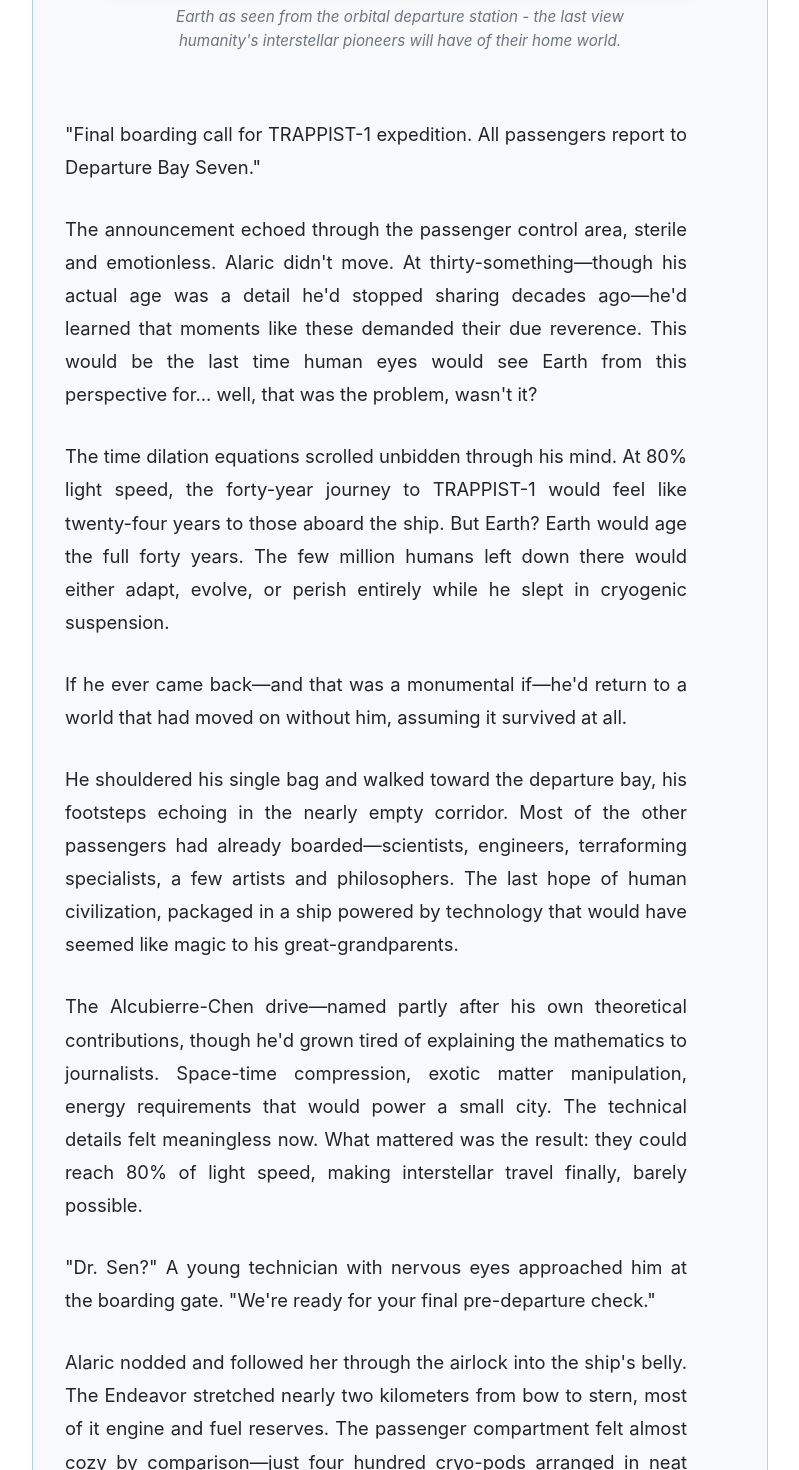
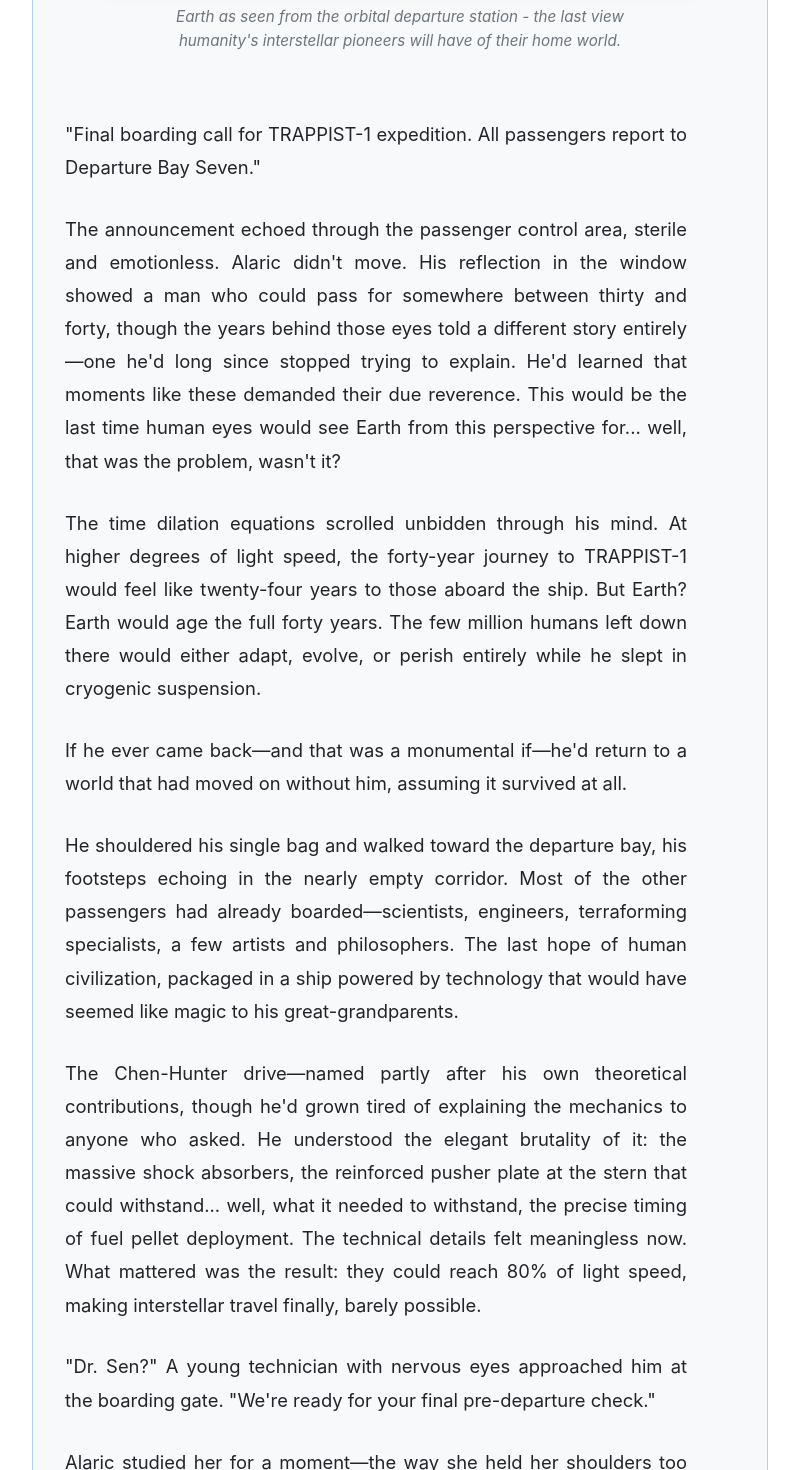
Before and after one commit to flipdidip/SciFiNovel, a React (Vite) app: page /chapter/1 in a window 1280 px wide. Shown: the part 1330-2800 px from the top of the page, without its empty margins (240-1039 px from the left). Built offline with nearby package versions, Linux system fonts and the light colour scheme.

Commit message:
Roughly finished Chapter 1

```diff
--- a/src/pages/Chapter1Page.tsx
+++ b/src/pages/Chapter1Page.tsx
@@ -9,6 +9,7 @@ const Chapter1Page = () => {
         <h1>Chapter 1: Farewell to the Blue Planet</h1>
         <div className="chapter-meta">
           <span className="chapter-date">Published: July 20, 2025</span>
+          <span className="chapter-updated">Last Updated: July 20, 2025</span>
           <span className="reading-time">~12 min read</span>
         </div>
       </div>
@@ -46,20 +47,22 @@ const Chapter1Page = () => {
 
           <ReadableParagraph>
             The announcement echoed through the passenger control area, sterile
-            and emotionless. Alaric didn't move. At thirty-something—though his
-            actual age was a detail he'd stopped sharing decades ago—he'd
-            learned that moments like these demanded their due reverence. This
-            would be the last time human eyes would see Earth from this
-            perspective for... well, that was the problem, wasn't it?
+            and emotionless. Alaric didn't move. His reflection in the window
+            showed a man who could pass for somewhere between thirty and forty,
+            though the years behind those eyes told a different story
+            entirely—one he'd long since stopped trying to explain. He'd learned
+            that moments like these demanded their due reverence. This would be
+            the last time human eyes would see Earth from this perspective
+            for... well, that was the problem, wasn't it?
           </ReadableParagraph>
 
           <ReadableParagraph>
             The time dilation equations scrolled unbidden through his mind. At
-            80% light speed, the forty-year journey to TRAPPIST-1 would feel
-            like twenty-four years to those aboard the ship. But Earth? Earth
-            would age the full forty years. The few million humans left down
-            there would either adapt, evolve, or perish entirely while he slept
-            in cryogenic suspension.
+            higher degrees of light speed, the forty-year journey to TRAPPIST-1
+            would feel like twenty-four years to those aboard the ship. But
+            Earth? Earth would age the full forty years. The few million humans
+            left down there would either adapt, evolve, or perish entirely while
+            he slept in cryogenic suspension.
           </ReadableParagraph>
 
           <ReadableParagraph>
@@ -77,13 +80,14 @@ const Chapter1Page = () => {
           </ReadableParagraph>
 
           <ReadableParagraph>
-            The Alcubierre-Chen drive—named partly after his own theoretical
-            contributions, though he'd grown tired of explaining the mathematics
-            to journalists. Space-time compression, exotic matter manipulation,
-            energy requirements that would power a small city. The technical
-            details felt meaningless now. What mattered was the result: they
-            could reach 80% of light speed, making interstellar travel finally,
-            barely possible.
+            The Chen-Hunter drive—named partly after his own theoretical
+            contributions, though he'd grown tired of explaining the mechanics
+            to anyone who asked. He understood the elegant brutality of it: the
+            massive shock absorbers, the reinforced pusher plate at the stern
+            that could withstand... well, what it needed to withstand, the
+            precise timing of fuel pellet deployment. The technical details felt
+            meaningless now. What mattered was the result: they could reach 80%
+            of light speed, making interstellar travel finally, barely possible.
           </ReadableParagraph>
 
           <ReadableParagraph>
@@ -92,16 +96,31 @@ const Chapter1Page = () => {
           </ReadableParagraph>
 
           <ReadableParagraph>
-            Alaric nodded and followed her through the airlock into the ship's
+            Alaric studied her for a moment—the way she held her shoulders too
+            rigid, the slight tremor in her voice that spoke of either
+            inexperience or carefully controlled fear. Her badge showed standard
+            clearance levels, nothing unusual, and read "Z. Nyota" in crisp
+            lettering. Zemirah, he noted, glancing at the full name beneath—a
+            beautiful name that meant "song" in Hebrew, if he remembered
+            correctly. But her eyes kept darting to the security checkpoint
+            behind him. Fresh out of training, he decided, probably assigned to
+            this detail because everyone else with seniority had found excuses
+            to be elsewhere during humanity's last exodus. No threat, just
+            another young person trying to do their job while the world ended
+            around them.
+          </ReadableParagraph>
+
+          <ReadableParagraph>
+            He nodded and followed her through the airlock into the ship's
             belly. The Endeavor stretched nearly two kilometers from bow to
             stern, most of it engine and fuel reserves. The passenger
             compartment felt almost cozy by comparison—just four hundred
             cryo-pods arranged in neat rows, each one a technological marvel
-            that could keep a human body stable for decades.
+            that could keep a normal human body stable for decades.
           </ReadableParagraph>
 
           <ReadableParagraph>
-            He knew exactly how it worked: controlled cellular dehydration,
+            Also knewing exactly how it worked: controlled cellular dehydration,
             metabolic suppression, neural activity reduced to barely detectable
             levels. The human body as close to death as possible while still
             remaining alive. Another triumph of engineering that had become
@@ -109,7 +128,7 @@ const Chapter1Page = () => {
           </ReadableParagraph>
 
           <ReadableParagraph>
-            "Pod 127," the technician said, gesturing to a unit near the
+            "Pod 127," she technician said, gesturing to a unit near the
             observation windows. "You'll have a view of TRAPPIST-1 when we
             arrive."
           </ReadableParagraph>
@@ -125,36 +144,57 @@ const Chapter1Page = () => {
             one last look through the ship's porthole. Earth hung there, blue
             and wounded and stubborn. The planet that had given birth to
             consciousness, to art, to the very technology that was now carrying
-            its children to the stars.
+            its children to the stars. His home for a time that felt like an
+            eternity, a place which had nurtured him, challenged him, and
+            ultimately become his prison. Now finally he could leave and reach
+            out for new adventures, boldly go where he had never gone before.
           </ReadableParagraph>
 
           <ReadableParagraph>
-            Why was he going alone? The question would follow him into
-            cryo-sleep, along with all the others he'd stopped trying to answer.
-            Some journeys, he'd learned, were meant to be taken in solitude.
+            This was just the beginning, he knew. The first of many expeditions
+            that would scatter humanity across the galaxy like seeds on cosmic
+            winds. Technology would evolve, colonies would grow, and eventually—
+            perhaps inevitably—those distant outposts would develop their own
+            interests, their own cultures, their own ambitions. He could already
+            imagine the bitter irony: survivors of Earth's near-extinction
+            waging war against each other among the stars, like something out of
+            a badly written science fiction novel. Human nature, it seemed,
+            traveled at any speed. He continous to speculate about this for
+            hours.
           </ReadableParagraph>
 
           <ReadableParagraph>
-            The pod's lid descended with a soft hiss, and Alaric closed his eyes
-            as the first wave of sedatives entered his bloodstream. Somewhere in
-            the growing darkness, he thought he could still see Earth
-            turning—blue and beautiful and impossibly far away.
+            His philosophical musings were cut short by a deep rumble that
+            vibrated through the ship's hull. "ATTENTION ALL PASSENGERS," blared
+            the ship's AI in a voice that could wake the dead, "MANOUVERING
+            ENGINES ARE NOW ONLINE. INITIATING ORBITAL DEPARTURE SEQUENCE. ALL
+            PERSONNEL PREPARE FOR CRYOGENIC INITIALIZATION IN T-MINUS FIFTEEN
+            MINUTES." The Endeavor shuddered as massive docking clamps released
+            their grip on the orbital station, and Alaric felt the subtle shift
+            as they began their slow drift away from Earth's gravitational
+            embrace.
           </ReadableParagraph>
-        </div>
 
-        <div className="chapter-footer">
-          <div className="chapter-notes">
-            <h3>Author's Notes</h3>
-            <p>
-              This opening chapter establishes our protagonist Alaric Sen and
-              the melancholic premise of humanity's exodus from a
-              climate-ravaged Earth. I wanted to capture both the technological
-              achievement of interstellar travel and the profound sadness of
-              leaving one's home world, possibly forever. The TRAPPIST-1 system
-              offers real scientific hope for finding habitable worlds, making
-              it a perfect destination for this journey.
-            </p>
-          </div>
+          <ReadableParagraph>
+            Why was he going alone? Some journeys, he'd learned, were meant to
+            be taken in solitude. TRAPPIST-1 beckoned from forty light-years
+            away—seven worlds orbiting a red dwarf star, three of them
+            potentially habitable, their surfaces possibly kissed by liquid
+            water and temperate climates. The data suggested paradise, but data
+            could lie. What if they weren't the first to discover those worlds?
+            What if something already lived there—something ancient,
+            intelligent, and vastly superior to humanity's fumbling attempts at
+            interstellar travel? The probability was minuscule, statistically
+            negligible, but it existed nonetheless. He had staked everything on
+            this journey—his entire existence, all his accumulated years, all
+            his carefully guarded secrets—on what amounted to the universe's
+            longest shot. The question would follow him into cryo-sleep, along
+            with all the others he'd stopped trying to answer. The pod's lid
+            descended with a soft hiss, and Alaric closed his eyes as the first
+            wave of sedatives entered his bloodstream. Somewhere in the growing
+            darkness, he thought he could still see Earth turning—blue and
+            beautiful and impossibly far away.
+          </ReadableParagraph>
         </div>
       </div>
     </div>
```
